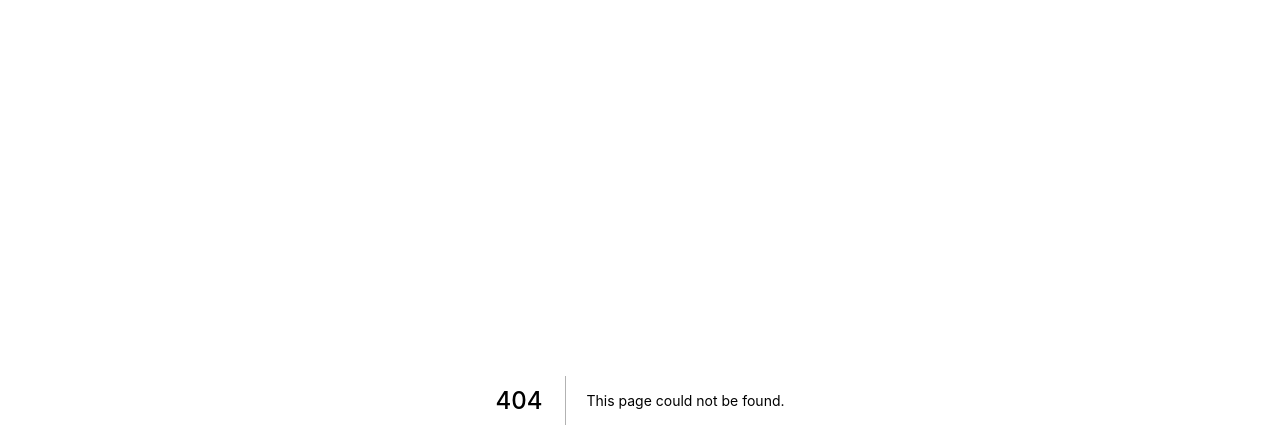
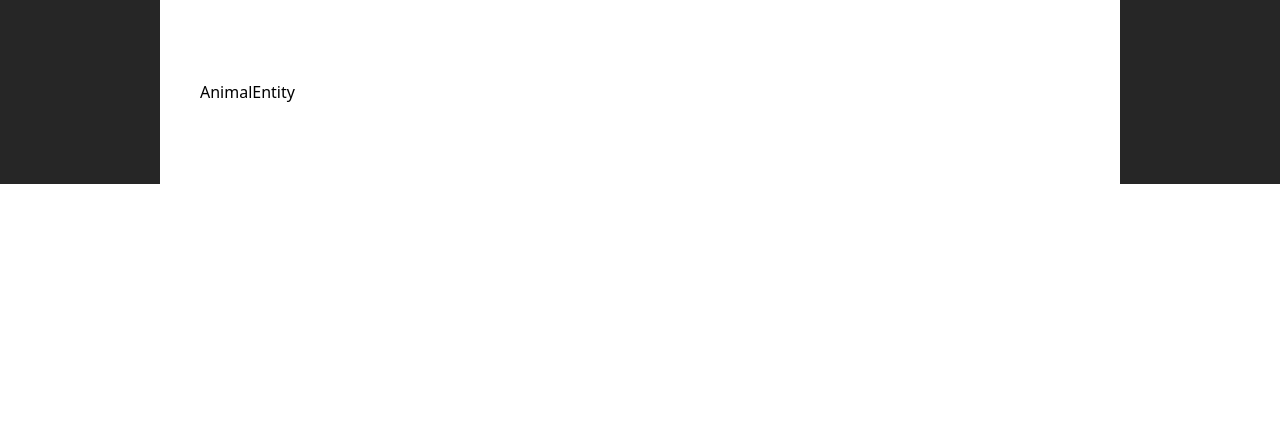
Before and after one commit to kethmi501/Y3S2-SPM-Frontend, a Next.js app: page /animals/singleanimalentity in a window 1280 px wide. Before the commit this address had no page. Shown: the top 448 px of the page. Built offline with nearby package versions, Linux system fonts and the light colour scheme.

Commit message:
initial commints in animal entity

```diff
--- /dev/null
+++ b/components/animals/AnimalEntity.jsx
@@ -0,0 +1,9 @@
+import React from 'react'
+
+const AnimalEntity = () => {
+  return (
+    <div className='px-4 py-8 sm:px-6 sm:py-12 md:px-8 md:py-16 lg:px-10 lg:py-20 bg-white'>AnimalEntity</div>
+  )
+}
+
+export default AnimalEntity
--- /dev/null
+++ b/pages/animals/singleanimalentity.js
@@ -0,0 +1,13 @@
+import React from 'react'
+import AnimalEntity from '../../components/animals/AnimalEntity'
+import BasicPageWrapper from '../../components/layouts/BasicPageWrapper'
+
+const singleanimalentity = () => {
+    return (
+        <BasicPageWrapper>
+            <AnimalEntity />
+        </BasicPageWrapper>
+    )
+}
+
+export default singleanimalentity
```
